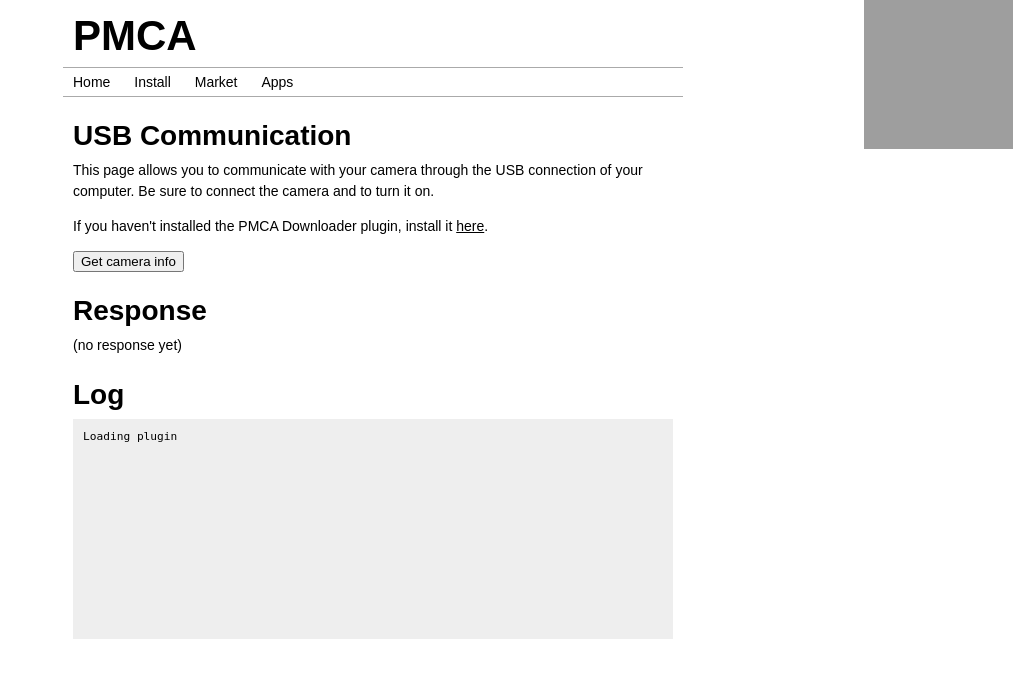
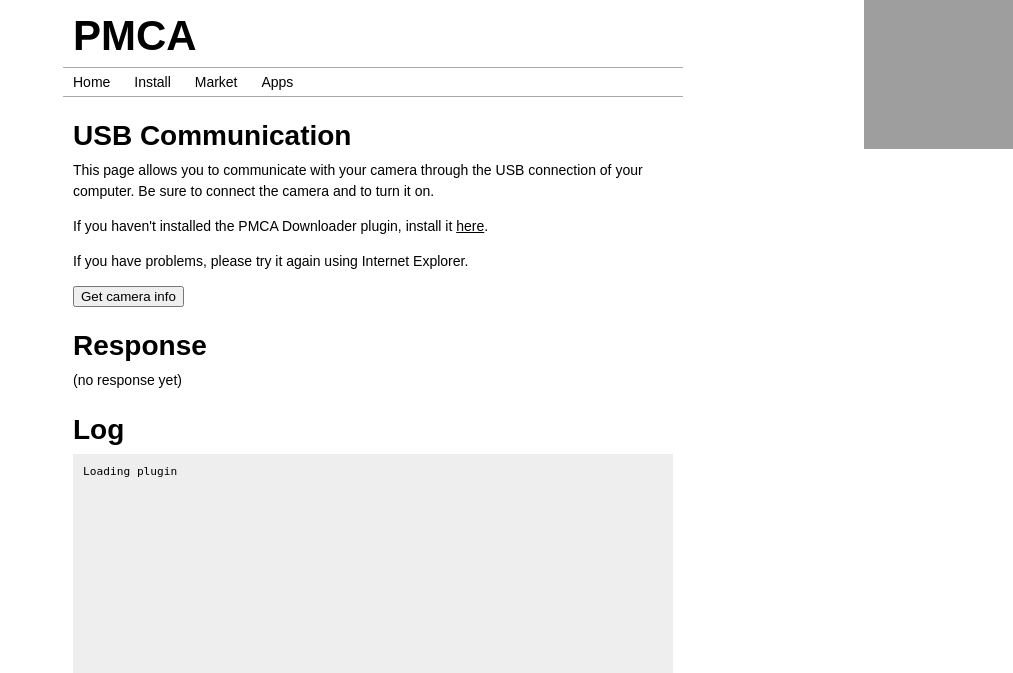
Before and after one commit to ma1co/Sony-PMCA-RE, a Python web app: template templates/plugin/start.html in a window 1280 px wide. Shown: the top 673 px of the page, without its empty margins (267-1280 px from the left). Run offline with Jinja, Linux system fonts and the light colour scheme; the template is opened without the code that fills it, so the values that code supplies are empty; grey boxes are pictures that could not be loaded.

Commit message:
Add IE notice

```diff
--- a/templates/plugin/start.html
+++ b/templates/plugin/start.html
@@ -12,6 +12,7 @@
  <h1>USB Communication</h1>
  <p>This page allows you to communicate with your camera through the USB connection of your computer. Be sure to connect the camera and to turn it on.</p>
  <p>If you haven't installed the PMCA Downloader plugin, install it <a href="{{ uri_for('installPlugin') }}">here</a>.</p>
+ <p>If you have problems, please try it again using Internet Explorer.</p>
 
  <button onclick="pmcaDownload('{{ uri_for('taskStart') }}');">Get camera info</button>
  {% if blob %}
```
Also changed, not shown: README.md.
